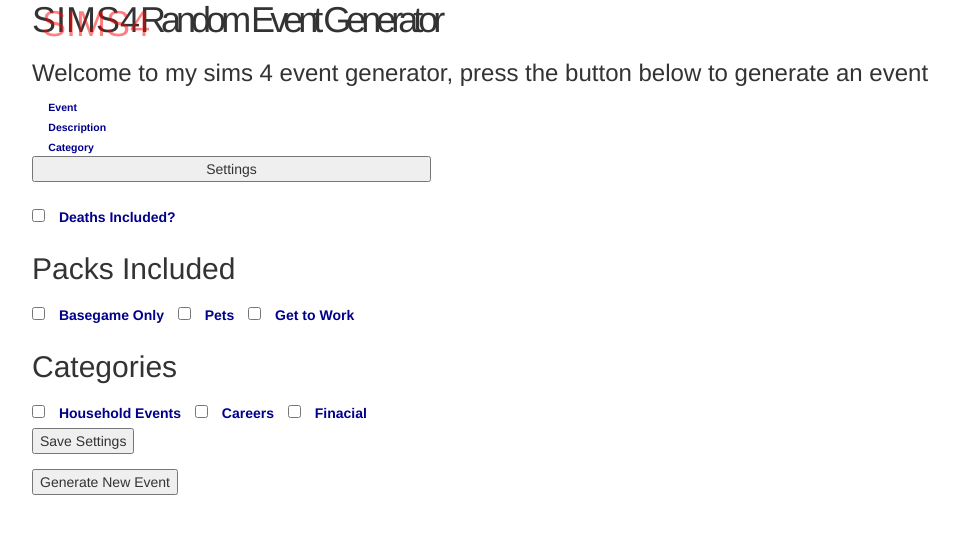
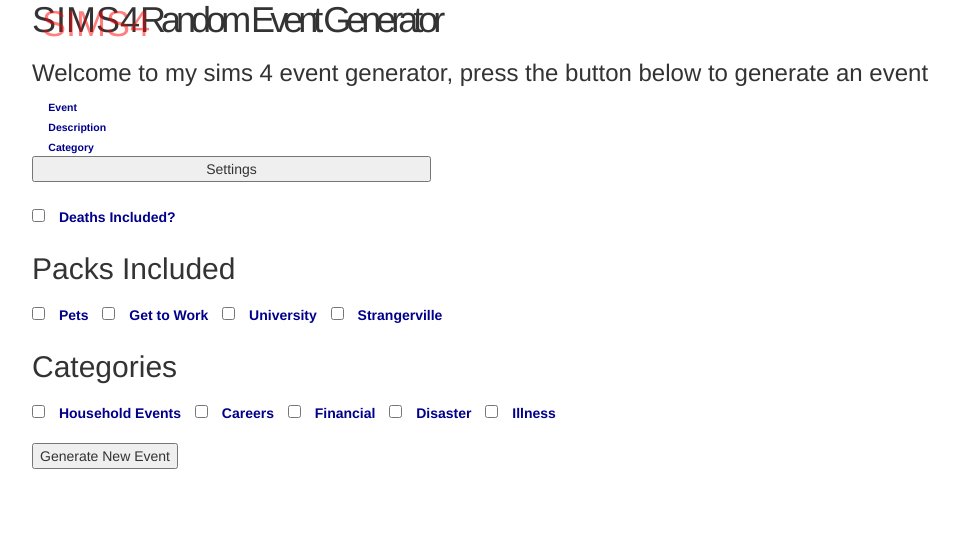
Before and after one commit to tahjeirac/Sims4EventGenerator, a Flask app: page / in a window 1280 px wide. Shown: the top 534 px of the page, without its empty margins (38-997 px from the left). Run offline with Flask 2, Linux system fonts and the light colour scheme; some libraries are stand-ins or nearby versions.

Commit message:
finished filtering, added new filters, removed basegame only butonn

```diff
--- a/app.py
+++ b/app.py
@@ -1,6 +1,10 @@
 import json
 import sqlite3
 from flask import Flask, render_template, request
+import random
+import Db
+
+
 """TODO: Fix apperance, add more filtering option (by pack, category),
 start off category checkboxes with all chekced by default (create all button)
 change it so not having one section checked doesnt unchechk all
@@ -14,12 +18,6 @@
 
 choices = ""
 
-def dict_factory(cursor, row):
-    d = {}
-    # ennumerate has built in counter
-    for idx, col in enumerate(cursor.description):
-        d[col[0]] = row[idx]
-    return d
 
 
 @app.route('/', methods=('GET', 'POST'))
@@ -28,23 +26,44 @@
 
 @app.route('/generate', methods=('GET', 'POST'))
 def generate_event():
-    conn = sqlite3.connect('events.db')
-    conn.row_factory = dict_factory
-    cur = conn.cursor()
-    deathIncluded = choices['deaths']
-    with conn:
-        if (not deathIncluded):
-            cur.execute("""SELECT * FROM Sims4Test WHERE event IN
-        (SELECT event FROM Sims4Test ORDER BY RANDOM() LIMIT 1) AND deadly = "0" """)
-        else:
-            cur.execute("""SELECT * FROM Sims4Test WHERE event IN
-                   (SELECT event FROM Sims4Test ORDER BY RANDOM() LIMIT 1) """)
-        chosen_event = cur.fetchone()
+    # conn = sqlite3.connect('events.db')
+    # conn.row_factory = dict_factory
+    # cur = conn.cursor()
+    # deathIncluded = choices['deaths']
+    # print(choices)
+    # ##add in error handling for if none exist
+    # packs = ["Basegame"]
+    # type = []
+    # z = 0
+    # y = 0
+    # for key in choices:
+    #     if (key == 'Household Events' or z == 1):
+    #         z = 1
+    #         if (choices[key] == True):
+    #             type.append(key)
+    #     if (key == 'Basegame' or y == 1):
+    #         y = 1
+    #         if (choices[key] == True):
+    #             packs.append(key)
+    # with conn:
+    #     # if (not deathIncluded):
+    #     #     cur.execute("""SELECT * FROM Sims4Test WHERE event IN
+    #     # (SELECT event FROM Sims4Test ORDER BY RANDOM() LIMIT 1) AND deadly = "0" """)
+    #     # else:
+    #     #     cur.execute("""SELECT * FROM Sims4Test WHERE event IN
+    #     #            (SELECT event FROM Sims4Test ORDER BY RANDOM() LIMIT 1) AND event_type = "Career" """)
+    #     #cur.execute("""SELECT * FROM Sims4Test WHERE event_type = ? ; """, ("Career",))
+    #     cur.execute('SELECT * FROM Sims4Test WHERE packsNeeded IN ({}) AND event_type IN ({})'
+    #                 .format((', '.join(['?'] * len(packs))), ', '.join(['?'] * len(type))), [*packs, *type])
+    #     chosen_event = cur.fetchall()
 
-    print(chosen_event)
+    chosen_event = Db.choose_event(choices)
+    ##from list of matching options, randomly choose one
+    chosen_event = random.choice(chosen_event)
     event = chosen_event.get("event", "no event found")
     description = chosen_event.get("description", "no description available")
-    category = chosen_event.get("event type", "no category")
+    category = chosen_event.get("eventType", "no category")
+
 
     return render_template('home.html', title='random In', event = event, description = description, category = category)
 
--- a/static/JS/main.js
+++ b/static/JS/main.js
@@ -8,29 +8,17 @@
                 localStorage.setItem(checkBox.id, checkBox.checked);
 
     })
-
-
-
-    //  packCheckBoxes.forEach(function (checkBox) {
-    //      localStorage.setItem(checkBox.id, checkBox.checked);
-    //  });
 }
 
 //make sure at least one category is checked
 function checkCategories() {
-    var pack = isChecked(packCheckBoxes);
-    if (pack) {
-        save(packCheckBoxes)
-        var category = isChecked(categoryCheckBoxes);
-        if (category) {
+    let category = isChecked(categoryCheckBoxes);
+    if (category) {
             save(categoryCheckBoxes);
+            return true
         } else {
-            alert("please select a category")
+            alert("Please select one or more categories")
         }
-    } else {
-        alert("please select a pack")
-    }
-
 }
 
 function isChecked(array) {
@@ -42,7 +30,7 @@
     })
 
     //all unchecked
-    if (notChecked == categoryCheckBoxes.length) {
+    if (notChecked == array.length) {
         //alert("you must select a category");
         return false;
     } else {
@@ -53,25 +41,10 @@
 
 //load whether checkboxes where checked or unchecked
 function load() {
-
     [].forEach.call(checkBoxes, function (checkBox) {
         let checked = JSON.parse(localStorage.getItem(checkBox.id));
         document.getElementById(checkBox.id).checked = checked;
     });
-}
-
-//if basegame only checked uncheck other packs and vice-versa
-function setBasegameOnlyState(element) {
-    if ((element.id != "basegame") && (element.checked)) {
-        document.getElementById('basegame').checked = false;
-    } else if (element.id == "basegame" && element.checked) {
-        packCheckBoxes.forEach(function (checkBox) {
-            //don't uncheck basegame
-            if (checkBox.id != "basegame") {
-                document.getElementById(checkBox.id).checked = false;
-            }
-        })
-    }
 }
 
 
@@ -86,21 +59,21 @@
 
 function sendChoices() {
     let dict = createDictonary();
-    json_dict = JSON.stringify(dict);
+    let json_dict = JSON.stringify(dict);
     //might need to add more in body + error handling
     $.post("/selection", {
         javascript_data: json_dict
     });
+}
 
-    $.get("/generate");
-    // $.ajax({
-    //         type: 'POST',
-    //         url: "img/test.py",
-    //         success: function () {
-    //             alert("working")
-    //         },
-    //         error: function () {
-    //             alert("Not Working")
-    //         }
-    //     });
+
+function generate() {
+    save(packCheckBoxes)
+    let saved = checkCategories();
+    let deathIncluded = document.getElementById('deaths')
+    if (saved){
+        localStorage.setItem(deathIncluded.id, deathIncluded.checked);
+        sendChoices();
+        location.assign('/generate')
+    }
 }
--- a/templates/home.html
+++ b/templates/home.html
@@ -25,13 +25,11 @@
     {% include 'settings.html' %}
 
     <!--Generate Button -->
-    <form action="/generate">
-        <button type="submit" class="button" onclick="sendChoices()" value="generateEvents"
+        <button type="submit" class="button" onclick="generate();" value="generateEvents"
                 name="generateEvents"
-                formmethod="get|post">Generate New Event </button>
+                >Generate New Event </button>
 
 
-    </form>
 
 {#    ajax#}
 {#    <button type = "submit" class="button" onclick="sendChoices()" value="generateEvents"#}
--- a/templates/settings.html
+++ b/templates/settings.html
@@ -2,43 +2,43 @@
 </button>
 <div id="collapse1" class="panel-collapse collapse in">
     <div class="panel-body">
-        <form action="/">
             <div class="row">
                 <input type="checkbox" class="checkBox" id="deaths" name="deaths" value="deaths">
                 <label for="deaths">Deaths Included?</label><br>
+
                 <h2>Packs Included</h2>
-                <input type="checkbox" class="checkBox" name="packsIncluded[]" id="basegame" value="basegame"
-                       onclick="setBasegameOnlyState(this)">
-                <label for="basegame">Basegame Only</label>
 
-                <input type="checkbox" class="checkBox" name="packsIncluded[]" id="Pets" value="Pets"
-                       onclick="setBasegameOnlyState(this)">
+                <input type="checkbox" class="checkBox" name="packsIncluded[]" id="Pets" value="Pets">
                 <label for="Pets">Pets</label>
 
-                <input type="checkbox" class="checkBox" name="packsIncluded[]" id="GetToWork"
-                       value="Get To Work"
-                       onclick="setBasegameOnlyState(this)">
-                <label for="GetToWork">Get to Work</label>
+                <input type="checkbox" class="checkBox" name="packsIncluded[]" id="Get To Work"
+                       value="Get To Work">
+                <label for="Get To Work">Get to Work</label>
+
+                <input type="checkbox" class="checkBox" name="packsIncluded[]" id="University"
+                       value="University">
+                <label for="University">University</label>
+
+                <input type="checkbox" class="checkBox" name="packsIncluded[]" id="Strangerville"
+                       value="Strangerville">
+                <label for="Strangerville">Strangerville</label>
 
                 <h2>Categories </h2>
                 <input type="checkbox" class="checkBox" name="categoriesIncluded[]" id="Household Events"
                        value="Household Events">
                 <label for="Household Events">Household Events</label>
 
-                <input type="checkbox" class="checkBox" name="categoriesIncluded[]" id="Careers" value="Careers">
-                <label for="Careers">Careers</label>
+                <input type="checkbox" class="checkBox" name="categoriesIncluded[]" id="Career" value="Career">
+                <label for="Career">Careers</label>
 
-                <input type="checkbox" class="checkBox" name="categoriesIncluded[]" id="Finacial" value="Finacial">
-                <label for="Finacial">Finacial</label>
+                <input type="checkbox" class="checkBox" name="categoriesIncluded[]" id="Financial" value="Financial">
+                <label for="Financial">Financial</label>
 
+                <input type="checkbox" class="checkBox" name="categoriesIncluded[]" id="Disaster" value="Disaster">
+                <label for="Disaster">Disaster</label>
+
+                <input type="checkbox" class="checkBox" name="categoriesIncluded[]" id="Illness" value="Illness">
+                <label for="Illness">Illness</label>
             </div>
-            <div class='row'>
-                <button type="submit" class="myButton" onclick="checkCategories()" value="saveChoices"
-                        name="saveChoices"
-                        formmethod="get|post">Save Settings
-                </button>
-            </div>
-        </form>
-
     </div>
 </div>
```
Also changed, not shown: Db.py (added, +47 -0 lines), events.db, 1 other file.
